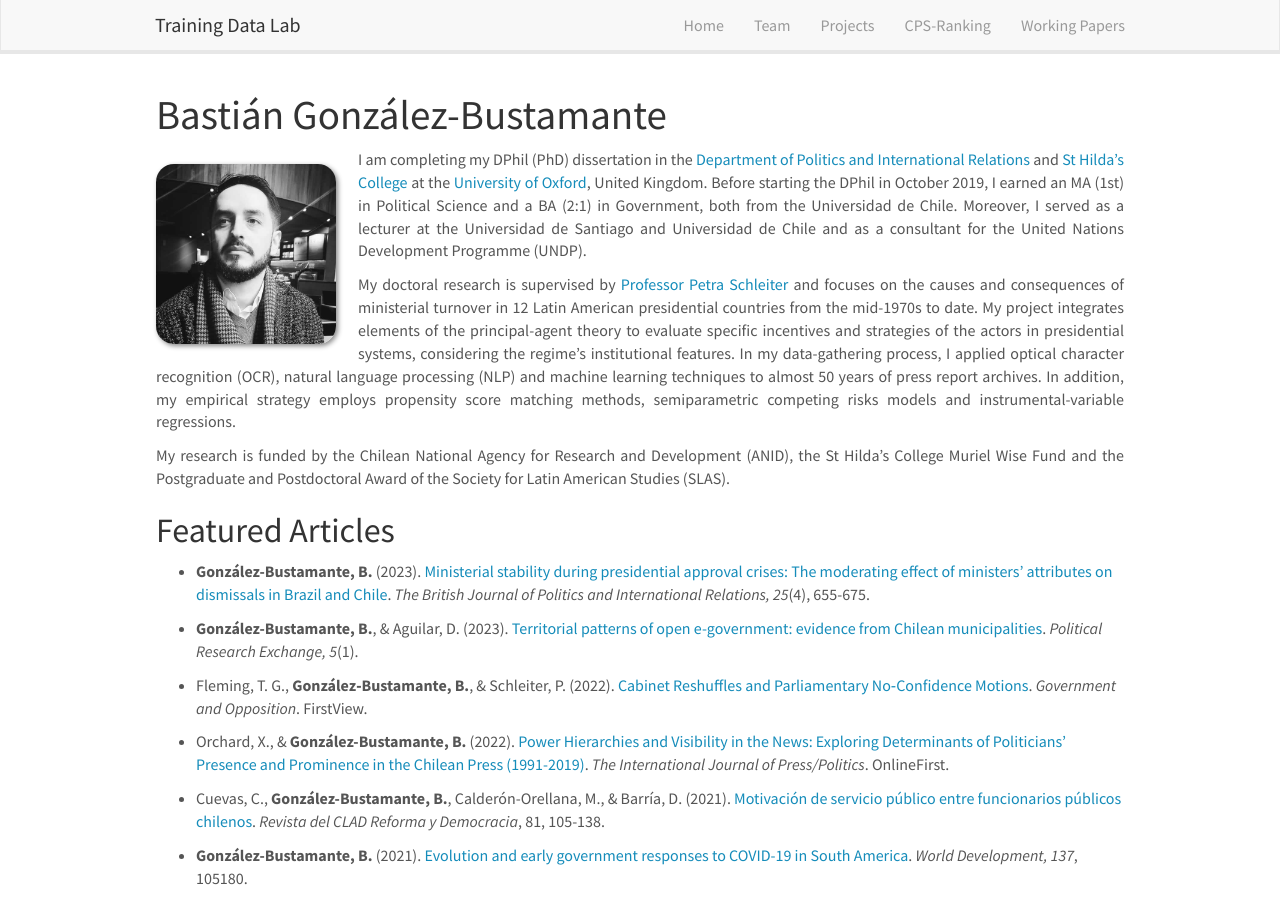
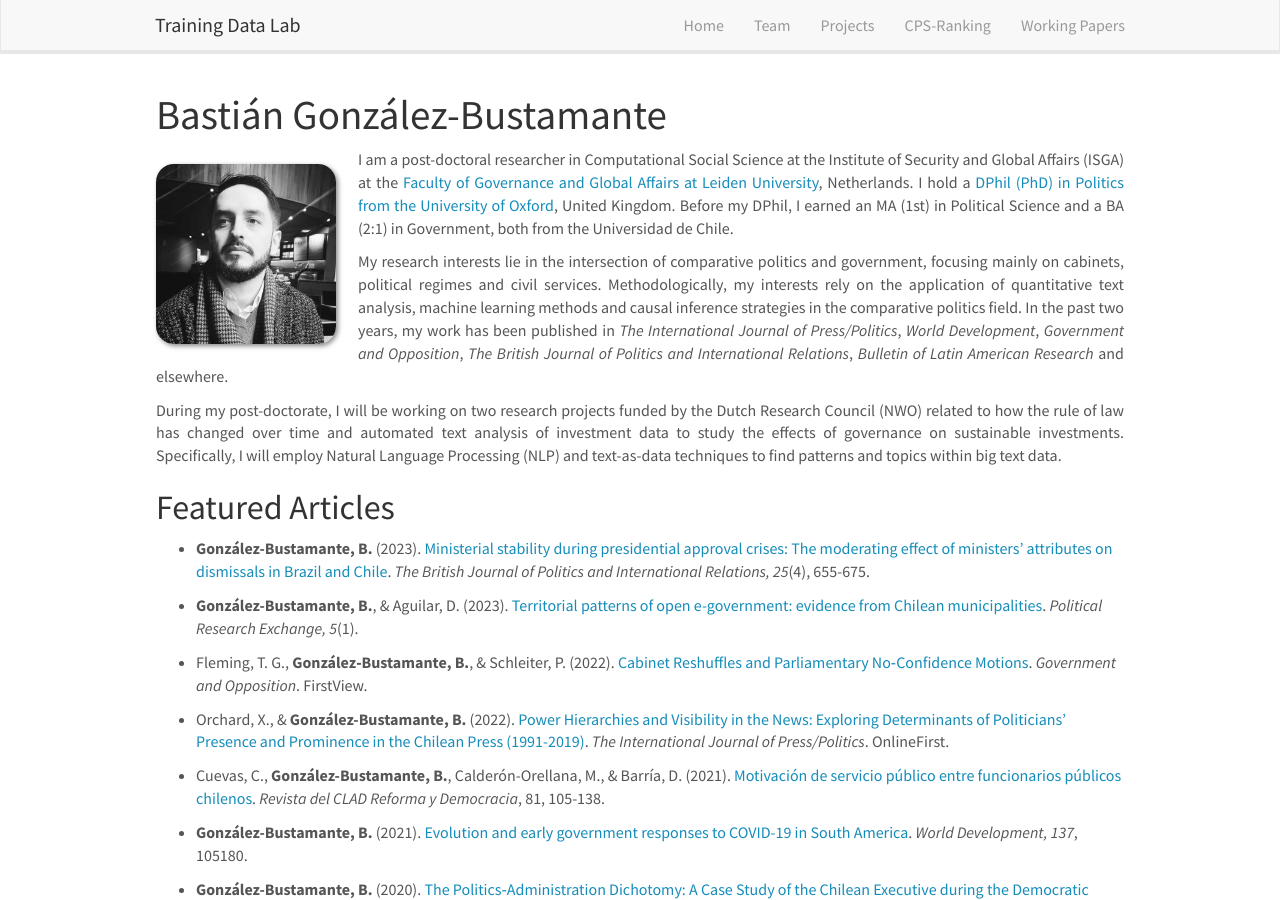
Before and after one commit to training-datalab/old-training-datalab.com, a Jekyll site: the page built from _pages/bgonzalezbustamante.md, in a window 1280 px wide and 900 px high. Built offline with Jekyll 4.4.1, drawn with Linux system fonts in a browser that asks for light colours; nearby versions of some CDN libraries; some of the changed text lies outside the part shown.

Commit message:
Update bgonzalezbustamante.md

```diff
--- a/_pages/bgonzalezbustamante.md
+++ b/_pages/bgonzalezbustamante.md
@@ -10,11 +10,11 @@
 
 <img src="https://training-datalab.com/images/team/bgonzalezbustamante.jpg" class="img-responsive" width="180px" style="float: left" />
 
-<p align=" justify">I am completing my DPhil (PhD) dissertation in the <a href="https://www.politics.ox.ac.uk/" target="_blank">Department of Politics and International Relations</a> and <a href="https://www.sthildas.ox.ac.uk/" target="_blank">St Hilda’s College</a> at the <a href="http://www.ox.ac.uk/" target="_blank">University of Oxford</a>, United Kingdom. Before starting the DPhil in October 2019, I earned an MA (1st) in Political Science and a BA (2:1) in Government, both from the Universidad de Chile. Moreover, I served as a lecturer at the Universidad de Santiago and Universidad de Chile and as a consultant for the United Nations Development Programme (UNDP).</p>
+<p align=" justify">I am a post-doctoral researcher in Computational Social Science at the Institute of Security and Global Affairs (ISGA) at the <a href="https://www.universiteitleiden.nl/en/governance-and-global-affairs" target="_blank">Faculty of Governance and Global Affairs at Leiden University</a>, Netherlands. I hold a <a href="https://www.politics.ox.ac.uk/" target="_blank">DPhil (PhD) in Politics from the University of Oxford</a>, United Kingdom. Before my DPhil, I earned an MA (1st) in Political Science and a BA (2:1) in Government, both from the Universidad de Chile.</p>
 
-<p align=" justify">My doctoral research is supervised by <a href="https://www.politics.ox.ac.uk/person/petra-schleiter" target="_blank">Professor Petra Schleiter</a> and focuses on the causes and consequences of ministerial turnover in 12 Latin American presidential countries from the mid-1970s to date. My project integrates elements of the principal-agent theory to evaluate specific incentives and strategies of the actors in presidential systems, considering the regime’s institutional features. In my data-gathering process, I applied optical character recognition (OCR), natural language processing (NLP) and machine learning techniques to almost 50 years of press report archives. In addition, my empirical strategy employs propensity score matching methods, semiparametric competing risks models and instrumental-variable regressions.</p>
+<p align=" justify">My research interests lie in the intersection of comparative politics and government, focusing mainly on cabinets, political regimes and civil services. Methodologically, my interests rely on the application of quantitative text analysis, machine learning methods and causal inference strategies in the comparative politics field. In the past two years, my work has been published in *The International Journal of Press/Politics*, *World Development*, *Government and Opposition*, *The British Journal of Politics and International Relations*, *Bulletin of Latin American Research* and elsewhere.</p>
 
-<p align=" justify">My research is funded by the Chilean National Agency for Research and Development (ANID), the St Hilda’s College Muriel Wise Fund and the Postgraduate and Postdoctoral Award of the Society for Latin American Studies (SLAS).</p>
+<p align=" justify">During my post-doctorate, I will be working on two research projects funded by the Dutch Research Council (NWO) related to how the rule of law has changed over time and automated text analysis of investment data to study the effects of governance on sustainable investments. Specifically, I will employ Natural Language Processing (NLP) and text-as-data techniques to find patterns and topics within big text data.</p>
 
 ## Featured Articles
 
```
Also changed, not shown: other parts of _pages/bgonzalezbustamante.md (+2 -2 lines).
